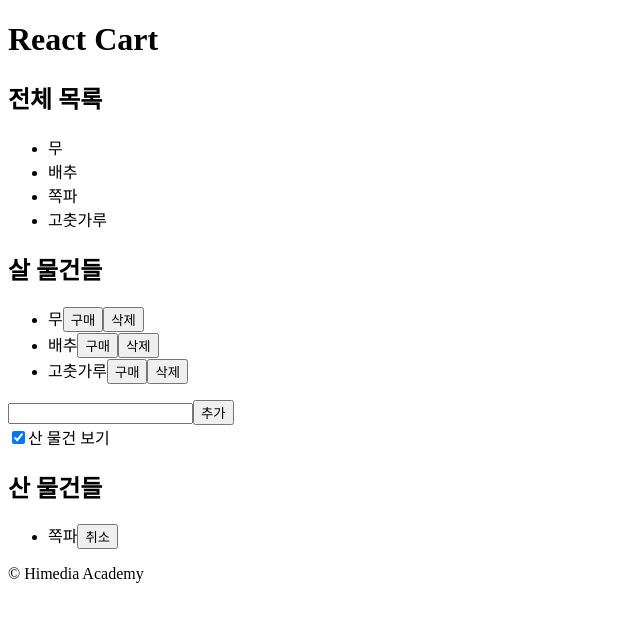
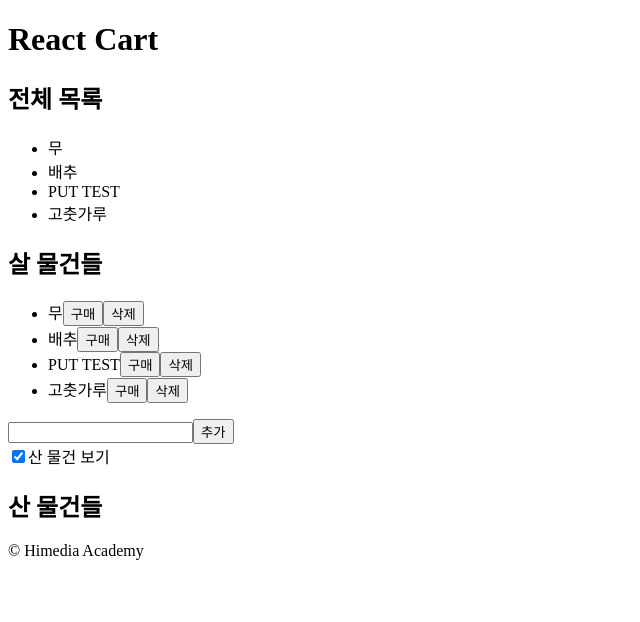
Before and after one commit to MinJeong387/react-cart, a React (Vite) app: page / in a window 1280 px wide. Shown: the top 622 px of the page, without its empty margins (0-640 px from the left). Built offline with nearby package versions, Linux system fonts and the light colour scheme; data requests are answered from the project's data file.

Commit message:
useEffect

```diff
--- /dev/null
+++ b/db.json
@@ -0,0 +1,24 @@
+{
+  "shoplist": [
+    {
+      "id": "1",
+      "name": "무",
+      "isBought": false
+    },
+    {
+      "id": "2",
+      "name": "배추",
+      "isBought": false
+    },
+    {
+      "id": "3",
+      "name": "PUT TEST",
+      "isBought": false
+    },
+    {
+      "id": "4",
+      "name": "고춧가루",
+      "isBought": false
+    }
+  ]
+}
--- a/src/App.jsx
+++ b/src/App.jsx
@@ -1,4 +1,4 @@
-import { useState } from "react";
+import { useState, useEffect } from "react";
 
 import CartHeader from "./components/CartHeader";
 import ShopList from "./components/ShopList";
@@ -7,20 +7,52 @@ import BoughtList from "./components/BoughtList";
 import CartFooter from "./components/CartFooter";
 
 function App() {
-  const [itemList, setItemList] = useState([
-    { id: 1, name: "무", isBought: false },
-    { id: 2, name: "배추", isBought: false },
-    { id: 3, name: "쪽파", isBought: true },
-    { id: 4, name: "고춧가루", isBought: false },
-  ]);
+  const apiUrl = "http://localhost:3000/shoplist";
+  // 서버로부터 API 호출해서 쇼핑 목록 받아오기
+  // const [itemList, setItemList] = useState([
+  //   { id: 1, name: "무", isBought: false },
+  //   { id: 2, name: "배추", isBought: false },
+  //   { id: 3, name: "쪽파", isBought: true },
+  //   { id: 4, name: "고춧가루", isBought: false },
+  // ]);
+  const [itemList, setItemList] = useState([]);
   //  산 물건 보기 여부를 체크할 state
   const [showBoughtItems, setShowBoughtItems] = useState(true);
+  // 페이지 로딩 상태 체크 state
+  const [isLoading, setIsLoading] = useState(true);
+  // 에러 메시지 출력을 위한 state
+  const [error, setError] = useState(null);
 
   //  isBought === false인 것만 필터링
   //  isBought === false인 것들
   const shopItems = itemList.filter((item) => !item.isBought);
   //  isBought === true인 것들의 목록
   const boughtItems = itemList.filter((item) => item.isBought);
+
+  // API에서 목록 받아오는 함수
+  const fetchItems = async () => {
+    try {
+      const response = await fetch(apiUrl);
+      if (!response.ok) {
+        throw new Error("데이터를 받아오지 못했습니다.");
+      }
+      const data = await response.json();
+      // console.log(data);
+      setItemList(data);
+      setIsLoading(false); // 로딩이 끝났음을 알림
+    } catch (err) {
+      // console.error(err);
+      setError(err.message);
+      setIsLoading(false); // 로딩이 끝남
+    }
+  };
+
+  useEffect(() => {
+    fetchItems();
+  }, []); // -> 컴포넌트가 처음 로딩되었을 때의 이펙트 발생
+
+  if (isLoading) return <div>로딩 중...</div>;
+  if (error) return <div>에러: {error}</div>;
 
   //  새 아이템 추가
   const addNewItem = (name) => {
```
